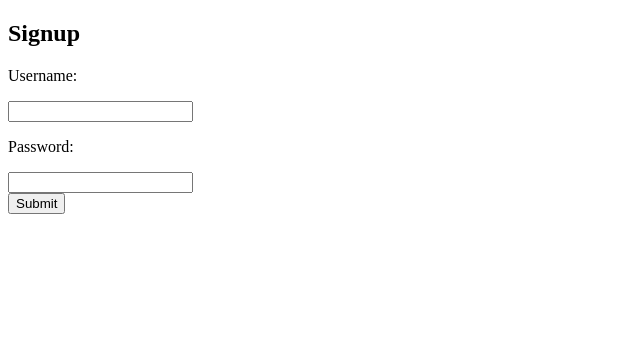
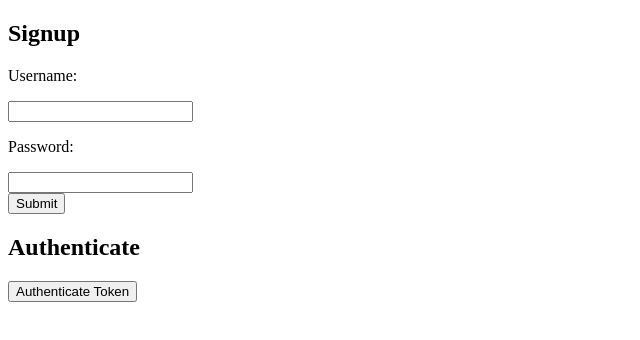
Before and after one commit to kingsleyimages/reactFormDataFetch, a React (Vite) app: page / in a window 1280 px wide. Shown: the top 340 px of the page, without its empty margins (0-640 px from the left). Built offline with nearby package versions, Linux system fonts and the light colour scheme.

Commit message:
with authenticating status message return

```diff
--- a/src/App.jsx
+++ b/src/App.jsx
@@ -1,10 +1,14 @@
+import React, { useState } from 'react';
 import SignUpForm from './components/SignUpForm/SignUpForm';
 import Authenticate from './components/Authenticate/Authenticate';
 
 function App() {
+  // create a state variable to store the token and pass it down to the components
+  const [token, setToken] = useState('null');
   return (
     <>
-      <SignUpForm />
+      <SignUpForm setToken={setToken} token={token} />
+      <Authenticate setToken={setToken} token={token} />
     </>
   );
 }
--- a/src/components/Authenticate/Authenticate.jsx
+++ b/src/components/Authenticate/Authenticate.jsx
@@ -1,10 +1,34 @@
-import React from 'react';
+import axios from 'axios';
+import React, { useState } from 'react';
 
-function Authenticate() {
+function Authenticate(token) {
+  const [error, setError] = useState(null);
+  const [authorized, setAuthorized] = useState(null);
+
+  async function handleAuth(token) {
+    try {
+      const data = await axios.get(
+        'https://fsa-jwt-practice.herokuapp.com/authenticate',
+        {
+          headers: {
+            'Content-Type': 'application/json',
+            Authorization: `Bearer ${token}`,
+          },
+        }
+      );
+
+      setAuthorized(data.statusText);
+    } catch (err) {
+      setError(err.message);
+    }
+    console.log('Authenticating Token');
+  }
   return (
     <>
       <h2>Authenticate</h2>
-
+      {authorized && <p>{authorized}</p>}
+      {error?.message && <p style={{ color: 'red' }}>Error Signing Up</p>}
+      <button onClick={handleAuth}>Authenticate Token</button>
     </>
   );
 }
--- a/src/components/SignUpForm/SignUpForm.jsx
+++ b/src/components/SignUpForm/SignUpForm.jsx
@@ -1,7 +1,8 @@
 import React, { useState } from 'react';
 import axios from 'axios';
+import Authenticate from '../Authenticate/Authenticate';
 
-function SignUpForm() {
+function SignUpForm(setToken) {
   // create state variables for input fields with initial state of empty strings
   const [username, setUsername] = useState('');
   const [password, setPassword] = useState('');
@@ -20,14 +21,15 @@ function SignUpForm() {
           password,
         }
       );
+      // store token in state variable from App.jsx
+      setToken = data.data.token;
       console.log(data.data);
     } catch (err) {
-      console.error(err.message);
+      setError(err.message);
     }
-    //
-    //   response = response.json;
-    //   console.log(formData);
-    //   setFormData({ username: '', password: '', error: 'null' });
+    setUsername('');
+    setPassword('');
+    setError(null);
   }
 
   return (
```
